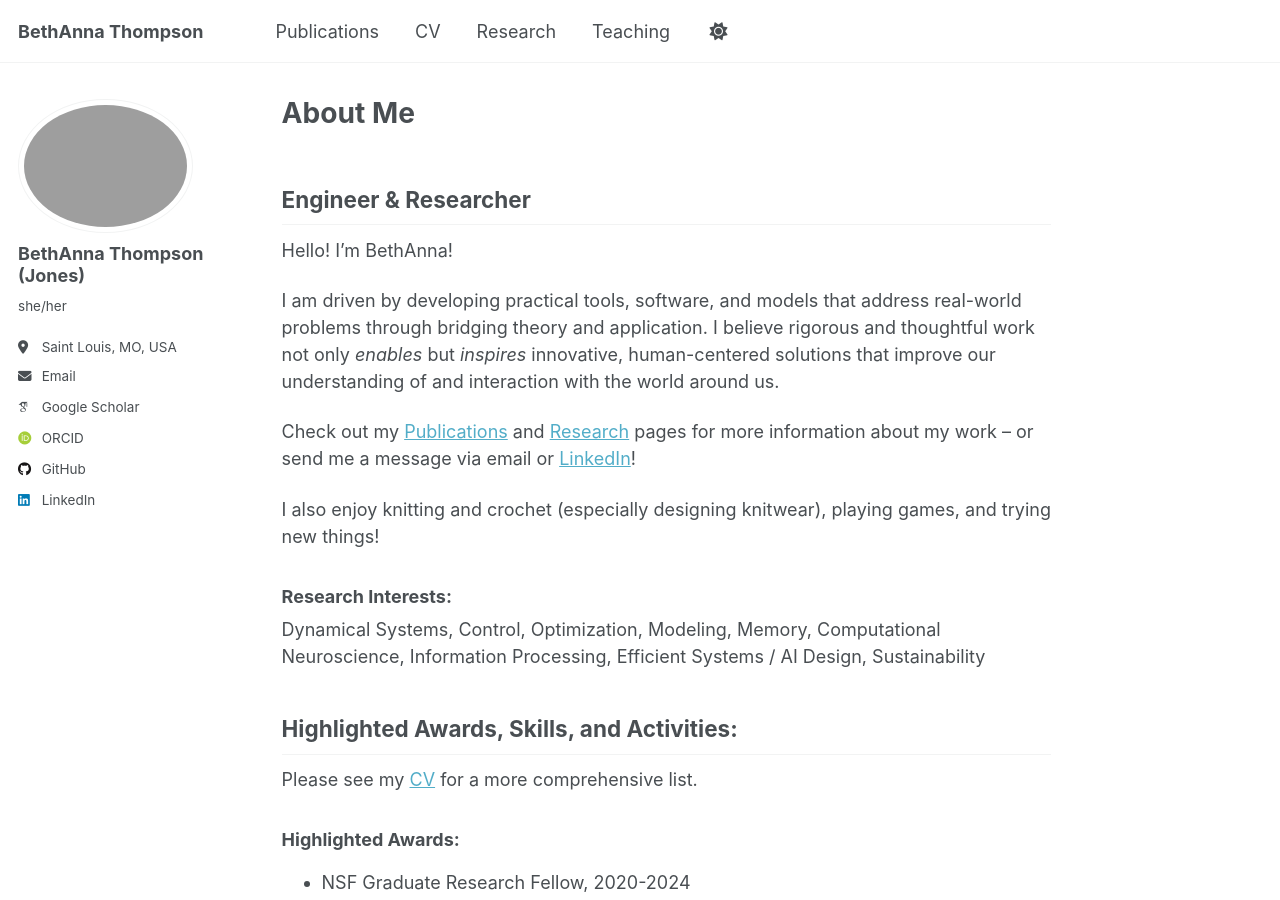
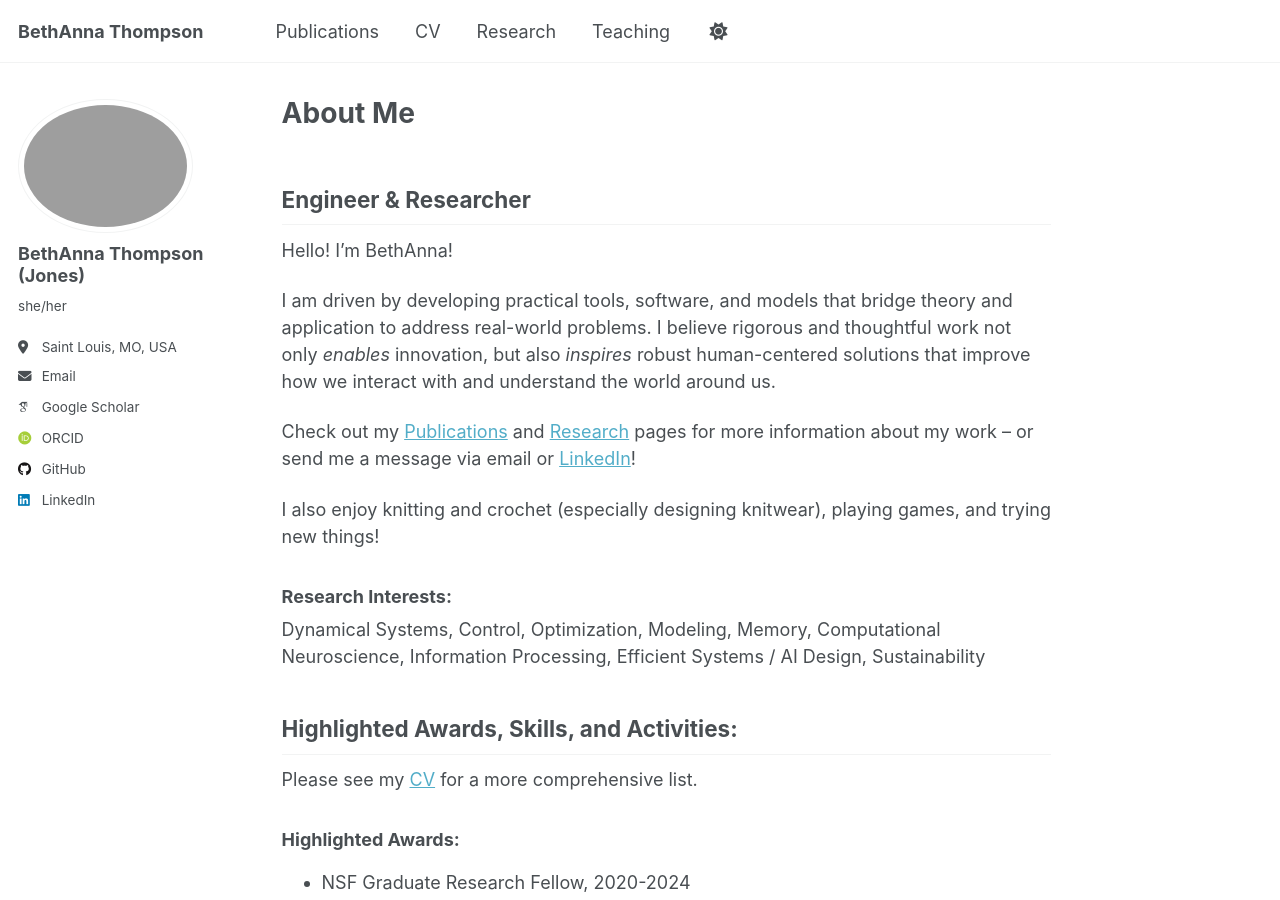
Before and after one commit to BethAnna/BethAnna.github.io, a Jekyll site: the page built from _pages/about.md, in a window 1280 px wide and 900 px high. Built offline with Jekyll 4.4.1, drawn with Linux system fonts in a browser that asks for light colours; some web fonts are replaced; a script that is not in the unit is left out.

Commit message:
Update about.md

```diff
--- a/_pages/about.md
+++ b/_pages/about.md
@@ -12,7 +12,7 @@ redirect_from:
 
 Hello! I'm BethAnna!
 
-I am driven by developing practical tools, software, and models that address real-world problems through bridging theory and application. I believe rigorous and thoughtful work not only _enables_ but _inspires_ innovative, human-centered solutions that improve our understanding of and interaction with the world around us.
+I am driven by developing practical tools, software, and models that bridge theory and application to address real-world problems. I believe rigorous and thoughtful work not only _enables_ innovation, but also _inspires_ robust human-centered solutions that improve how we interact with and understand the world around us.
 
 Check out my [Publications](https://bethanna.github.io/publications/) and [Research](https://bethanna.github.io/research/) pages for more information about my work -- or send me a message via email or [LinkedIn](https://www.linkedin.com/in/elisabeth-bethanna-thompson-jones-phd-b96994156/)!  <br>
 
```
